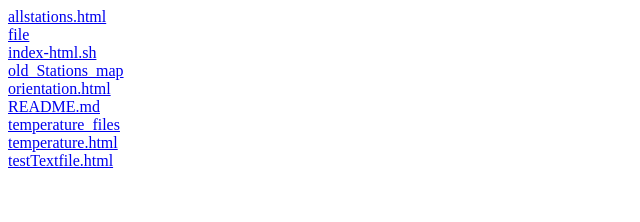
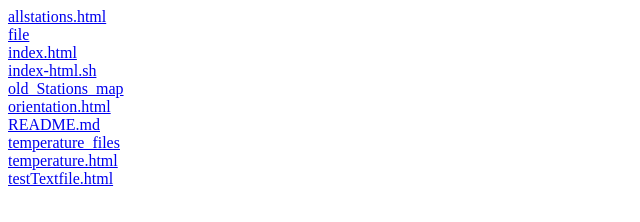
Before and after one commit to pokyah/pokyah-maps, a plain HTML site: page index.html in a window 1280 px wide. Shown: the whole page, without its empty margins (0-640 px from the left). Drawn offline with Linux system fonts and the light colour scheme.

Commit message:
new update of index.html

```diff
--- a/index.html
+++ b/index.html
@@ -1,6 +1,7 @@
 <html><body>
 <a href="allstations.html">allstations.html</a><br/>
 <a href="file">file</a><br/>
+<a href="index.html">index.html</a><br/>
 <a href="index-html.sh">index-html.sh</a><br/>
 <a href="old_Stations_map">old_Stations_map</a><br/>
 <a href="orientation.html">orientation.html</a><br/>
```
